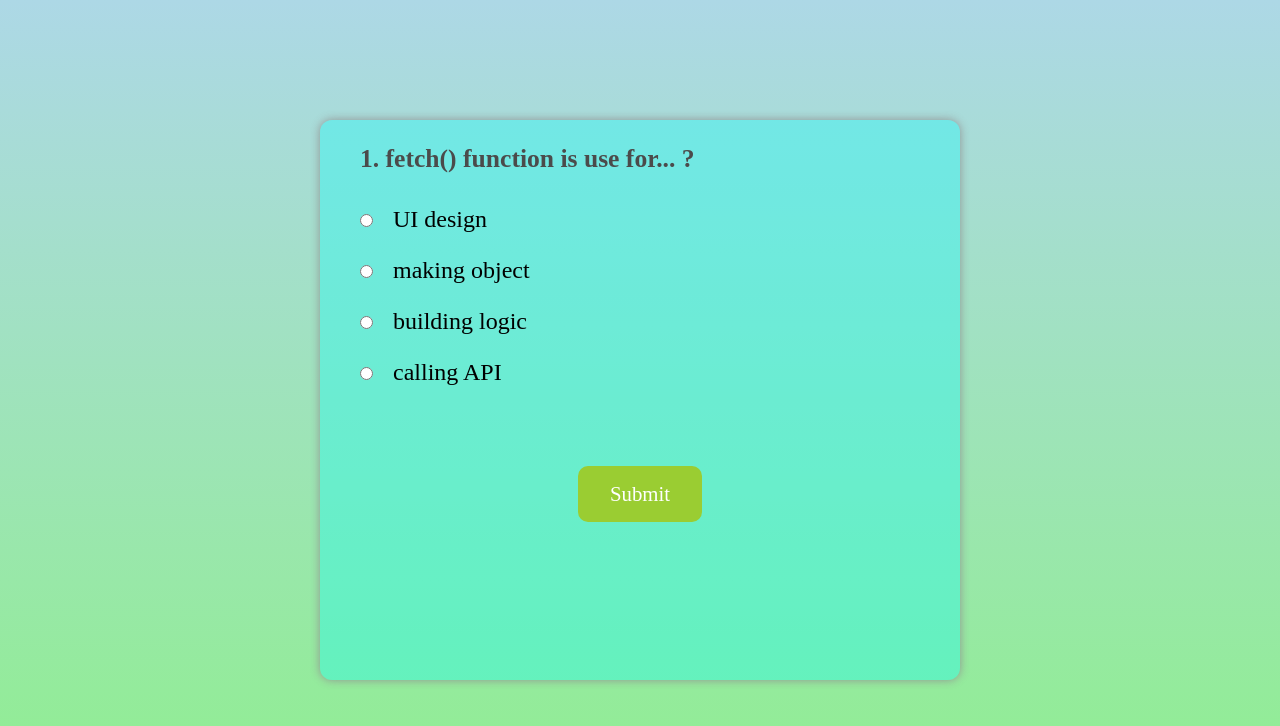
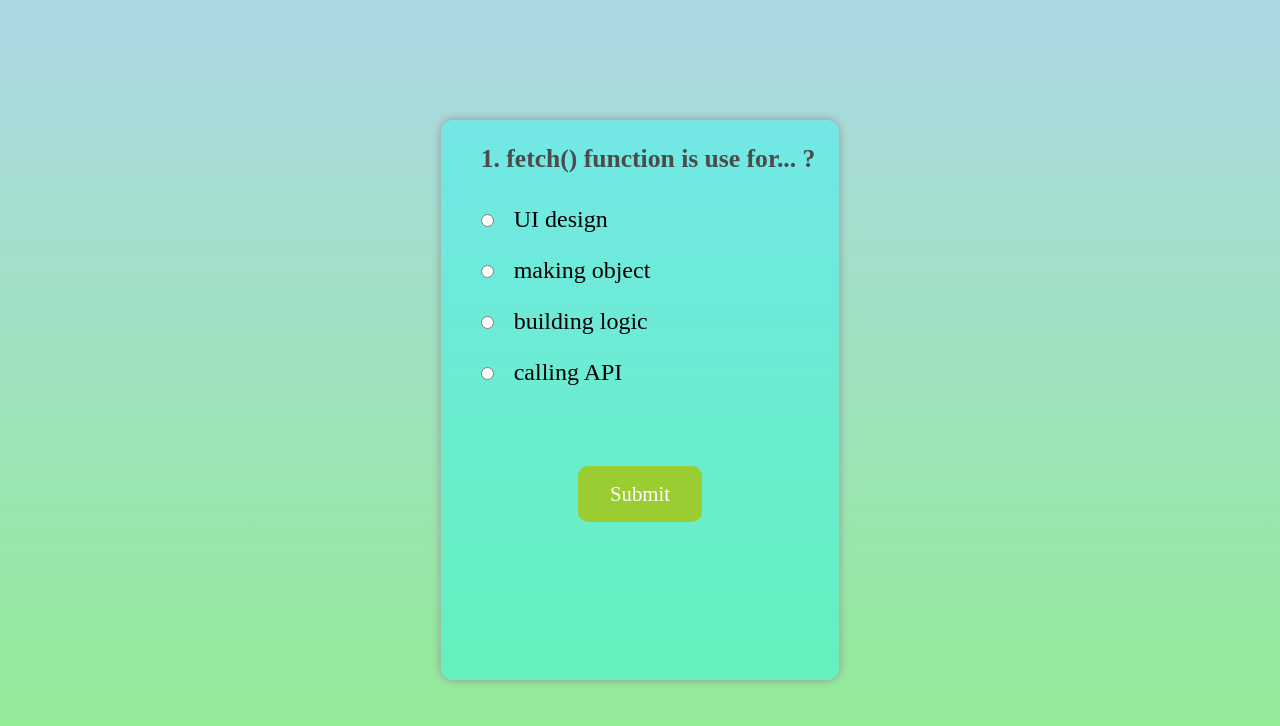
Before and after one commit to pratikrajverma/5-Quiz-App, a plain HTML site: page index.html in a window 1280 px wide. Drawn offline with Linux system fonts and the light colour scheme.

Commit message:
quiz app

```diff
--- a/main.css
+++ b/main.css
@@ -16,7 +16,7 @@
 
 .content{
     height: 70%;
-    width: 40em;
+    max-width: 40em;
     background-color: rgba(0, 255, 255, 0.324);
     border-radius: 12px;
     box-shadow: 0 0 10px rgb(146, 146, 146);
```
